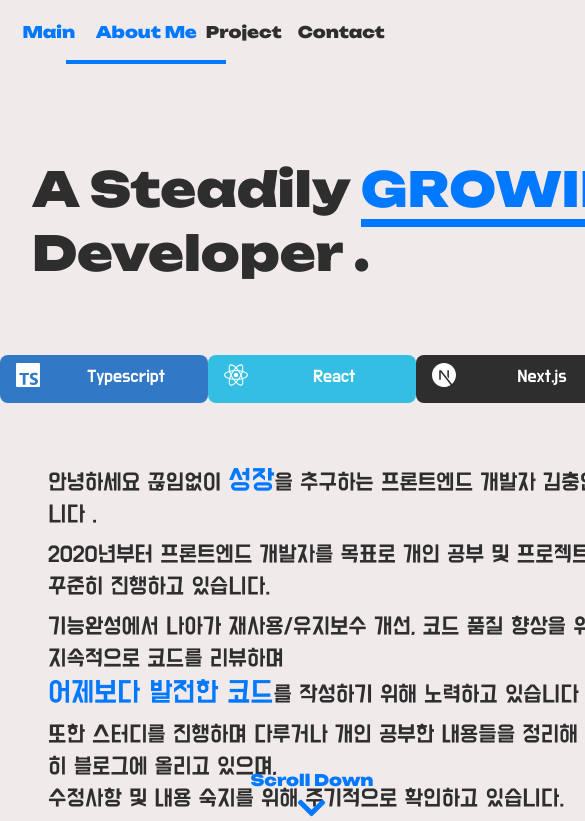
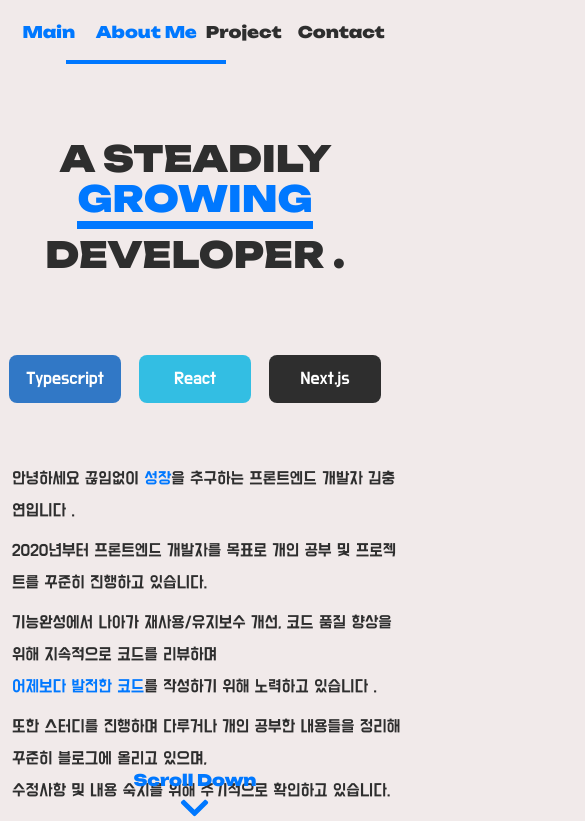
Before and after one commit to augusstt06/portfolio, a Next.js app: page /portfolio in a window 390 px wide. Shown: the top 821 px of the page, 585 px wide, since content can reach past the window. Built offline with nearby package versions, Linux system fonts and the light colour scheme.

Commit message:
fix: responsive ui - main

```diff
--- a/src/components/molecules/aboutme/Introduce.tsx
+++ b/src/components/molecules/aboutme/Introduce.tsx
@@ -9,17 +9,17 @@ export default function Introduce() {
     {
       key: 'head',
       content: (
-        <p className="mb-2">
+        <p className="mb-2 text-[1.1rem] md:text-2xl">
           안녕하세요 끊임없이{' '}
-          <span className={`text-[var(--main-color)] text-3xl`}>성장</span>을
-          추구하는 프론트엔드 개발자 김충연입니다 .
+          <span className={`text-[var(--main-color)]`}>성장</span>을 추구하는
+          프론트엔드 개발자 김충연입니다 .
         </p>
       ),
     },
     {
       key: 'subHead',
       content: (
-        <p className="mb-2">
+        <p className="mb-2 text-[1.1rem] md:text-2xl">
           2020년부터 프론트엔드 개발자를 목표로 개인 공부 및 프로젝트를 꾸준히
           진행하고 있습니다.
         </p>
@@ -28,13 +28,13 @@ export default function Introduce() {
     {
       key: 'description',
       content: (
-        <div>
+        <div className="text-[1.1rem] md:text-2xl">
           <p>
             기능완성에서 나아가 재사용/유지보수 개선, 코드 품질 향상을 위해
             지속적으로 코드를 리뷰하며{' '}
           </p>
           <p className="mb-2">
-            <span className={`text-[var(--main-color)] text-3xl`}>
+            <span className={`text-[var(--main-color)]`}>
               어제보다 발전한 코드
             </span>
             를 작성하기 위해 노력하고 있습니다 .
@@ -55,8 +55,8 @@ export default function Introduce() {
     { title: 'Blog', url: BLOG, icon: <SiGitbook /> },
   ]
   return (
-    <article className="h-40 lg:h-auto lg:col-span-2 rounded-lg p-3 text-2xl transition-all duration-[1.5s] ease-in-out space-y-3 relative">
-      <div className="xl:top-12 md:top-12 md:left-20 lg:left-4 xl:left-24 xxl:left-[25rem] left-12 top-12 absolute text-left korean-font">
+    <article className="w-screen h-40 lg:h-auto lg:col-span-2 rounded-lg p-3 text-2xl transition-all duration-[1.5s] ease-in-out space-y-3 relative">
+      <div className="xl:top-12 md:top-12 md:left-20 lg:left-4 xl:left-24 xxl:left-[25rem]  top-12 absolute text-left korean-font w-full">
         {paragraphs.map((data) => (
           <div key={data.key}>{data.content}</div>
         ))}
--- a/src/components/molecules/aboutme/Skills.tsx
+++ b/src/components/molecules/aboutme/Skills.tsx
@@ -58,7 +58,7 @@ export default function Skills() {
 
   return (
     <article className="relative h-auto lg:col-span-1 row-span-1 korean-font">
-      <div className="item-start lg:absolute lg:top-12 lg:left-24 xl:left-40 xxl:left-[30rem] lg:inline lg:space-y-16 flex flex-row justify-around">
+      <div className="item-start lg:absolute lg:top-12 lg:left-24 xl:left-40 xxl:left-[30rem] lg:inline lg:space-y-16 row-flex justify-around">
         {badges.map((badge) => (
           <SkillBox
             key={badge.title}
--- a/src/components/molecules/aboutme/childs/SkillBox.tsx
+++ b/src/components/molecules/aboutme/childs/SkillBox.tsx
@@ -9,12 +9,14 @@ export default function SkillBox(props: Props) {
   const { title, color, icon, text } = props
   return (
     <div
-      className={`text-[#fff] group hover:h-[17rem] xl:hover:h-[15rem] hover:w-80 xl:hover:w-[23rem]  simple-transition grid w-52 h-12 grid-cols-4 px-4 py-2 text-center text-lg rounded-lg cursor-pointer`}
+      className={`text-[#fff] group hover:h-[17rem] xl:hover:h-[15rem] md:hover:w-60 hover:w-80 xl:hover:w-[23rem]  simple-transition col-flex justify-center md:grid w-28 md:w-52 h-12 md:grid-cols-4 px-4 py-2 text-center text-lg rounded-lg cursor-pointer`}
       style={{ backgroundColor: color }}
     >
-      <div className="col-span-1">{icon}</div>
+      <div className="hidden md:block col-span-1">{icon}</div>
       <div className="col-span-3">{title}</div>
-      <div className="hidden p-3 group-hover:block col-span-4">{text}</div>
+      <div className="hidden p-3 group-hover:block col-span-4 overflow-scroll">
+        {text}
+      </div>
     </div>
   )
 }
--- a/src/components/molecules/animate/TypingText.tsx
+++ b/src/components/molecules/animate/TypingText.tsx
@@ -98,7 +98,7 @@ export default function TypingText(props: Props) {
   }
 
   return (
-    <div className="relative">
+    <div className="relative w-full">
       <div className="invisible">{text}</div>
       <div className="absolute top-0 left-0">
         {renderText()}
--- a/src/components/organisms/aboutme/BottomSection.tsx
+++ b/src/components/organisms/aboutme/BottomSection.tsx
@@ -13,7 +13,7 @@ export default function BottomSection(props: Props) {
 
   return (
     <article
-      className={`${isTopSectionEnd ? '' : 'opacity-0'} relative lg:grid lg:grid-cols-3 row-span-2 simple-transition mt-5 lg:mt-0 space-y-3 lg:space-y-0 text-[#2e2e2e]`}
+      className={`w-screen ${isTopSectionEnd ? '' : 'opacity-0'} relative lg:grid lg:grid-cols-3 row-span-2 simple-transition mt-5 lg:mt-0 space-y-3 lg:space-y-0 text-[#2e2e2e]`}
     >
       <Skills />
       <Introduce />
--- a/src/components/organisms/aboutme/TopSection.tsx
+++ b/src/components/organisms/aboutme/TopSection.tsx
@@ -8,8 +8,8 @@ type Props = {
 export default function TopSection(props: Props) {
   const { setIsTopSectionEnd } = props
   return (
-    <article className="relative text-2xl font-bold row-span-1">
-      <div className="top-1/3 md:left-20 xl:left-40 xxl:left-[30rem] left-8 xl:text-6xl absolute space-y-5 text-5xl text-[#2e2e2e]">
+    <article className="w-full relative text-2xl font-bold row-span-1">
+      <div className="hidden md:block top-1/3 md:left-20 xl:left-40 xxl:left-[30rem] left-8 xl:text-6xl absolute space-y-5 text-2xl md:text-5xl text-[#2e2e2e]">
         <TypingText
           setIsTopSectionEnd={setIsTopSectionEnd}
           text="A Steadily growing Developer ."
@@ -18,6 +18,16 @@ export default function TopSection(props: Props) {
           highlightClass={`text-[var(--main-color)] font-extrabold uppercase border-b-8 border-[var(--main-color)]`}
         />
       </div>
+      {/* <div className="absolute left-1/2 -translate-x-1/2">dd</div> */}
+      <div className="md:hiddenw-full h-full col-flex justify-center items-center text-4xl text-center text-[#2e2e2e] uppercase space-y-4">
+        <p>
+          A Steadily{' '}
+          <span className="text-[var(--main-color)] border-b-8 border-[var(--main-color)]">
+            growing
+          </span>{' '}
+        </p>
+        <p>Developer .</p>
+      </div>
     </article>
   )
 }
```
